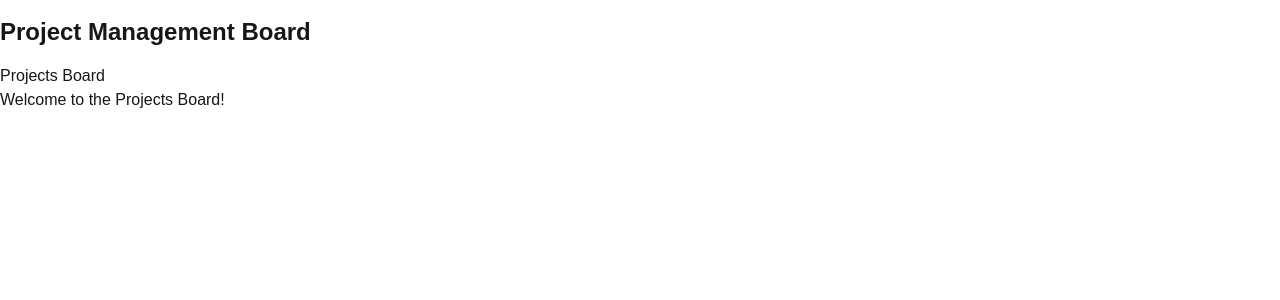
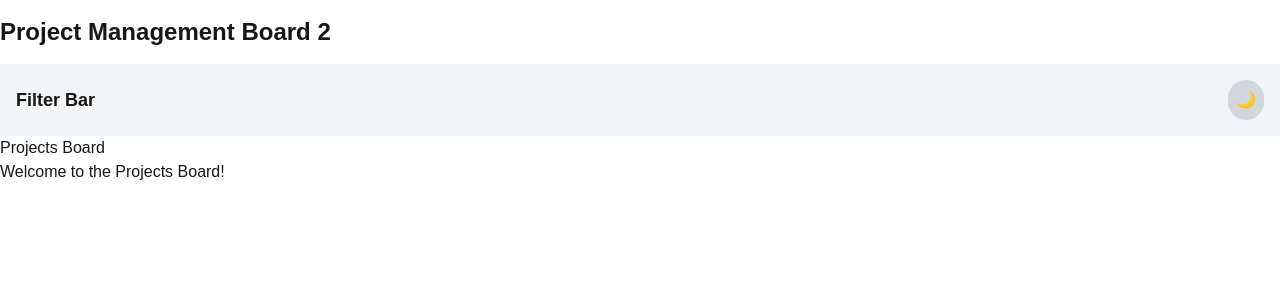
Before and after one commit to jaganraajan/projects-board, a Next.js app: page / in a window 1280 px wide. Shown: the top 300 px of the page. Built offline with nearby package versions, Linux system fonts and the light colour scheme.

Commit message:
add createContext in ProjectsBoardProvider

```diff
--- a/src/app/page.tsx
+++ b/src/app/page.tsx
@@ -1,12 +1,15 @@
 import ProjectsBoard from "@/components/board/projects-board";
+import { ProjectsBoardProvider } from "@/context/projects-board-context";
 import Image from "next/image";
 
 export default function Home() {
   return (
     <main className="min-h-screen bg-background">
       <div className="container mx-auto py-4">
-        <h1 className="text-2xl font-bold mb-4">Project Management Board</h1>
-        <ProjectsBoard />
+        <h1 className="text-2xl font-bold mb-4">Project Management Board 2</h1>
+        <ProjectsBoardProvider>
+          <ProjectsBoard />
+        </ProjectsBoardProvider>
       </div>
     </main>
   );
--- /dev/null
+++ b/src/components/board/filter-bar.tsx
@@ -0,0 +1,35 @@
+'use client';
+
+import { useContext } from "react";
+import ProjectsBoardContext from "@/context/projects-board-context";
+
+export function FilterBar() {
+  const context = useContext(ProjectsBoardContext);
+
+  if (!context) {
+    throw new Error("FilterBar must be used within a ProjectsBoardContextProvider");
+  }
+
+  const { isDarkMode, toggleDarkMode } = context;
+
+  return (
+    <div className="flex items-center justify-between p-4 bg-gray-100 dark:bg-gray-800">
+      <span className="text-lg font-bold">Filter Bar</span>
+      <button
+        onClick={toggleDarkMode}
+        className="p-2 rounded-full bg-gray-300 dark:bg-gray-600 hover:bg-gray-400 dark:hover:bg-gray-700"
+        aria-label="Toggle Dark Mode"
+      >
+        {isDarkMode ? (
+          <span role="img" aria-label="Sun Icon">
+            ☀️
+          </span>
+        ) : (
+          <span role="img" aria-label="Moon Icon">
+            🌙
+          </span>
+        )}
+      </button>
+    </div>
+  );
+}
--- a/src/components/board/projects-board.tsx
+++ b/src/components/board/projects-board.tsx
@@ -1,8 +1,10 @@
 import React from 'react';
+import { FilterBar } from './filter-bar';
 
 const ProjectsBoard: React.FC = () => {
     return (
         <div>
+            <FilterBar />
             <h1>Projects Board</h1>
             <p>Welcome to the Projects Board!</p>
         </div>
--- /dev/null
+++ b/src/context/projects-board-context.tsx
@@ -0,0 +1,40 @@
+'use client';
+
+import { createContext, useState, useEffect, ReactNode } from "react";
+
+type ProjectsBoardContextType = {
+  isDarkMode: boolean;
+  toggleDarkMode: () => void;
+};
+
+const ProjectsBoardContext = createContext<ProjectsBoardContextType | undefined>(undefined);
+
+export function ProjectsBoardProvider({ children }: { children: ReactNode }) {
+  const [isDarkMode, setIsDarkMode] = useState(false);
+
+  useEffect(() => {
+    if (isDarkMode) {
+      document.documentElement.classList.add("dark");
+    } else {
+      document.documentElement.classList.remove("dark");
+    }
+  }, [isDarkMode]);
+
+  const toggleDarkMode = () => {
+    console.log('toggle dark mode', isDarkMode);
+    setIsDarkMode((prev) => !prev);
+  };
+
+  return (
+    <ProjectsBoardContext.Provider
+      value={{
+        isDarkMode,
+        toggleDarkMode,
+      }}
+    >
+      {children}
+    </ProjectsBoardContext.Provider>
+  );
+}
+
+export default ProjectsBoardContext;
--- /dev/null
+++ b/src/lib/actions/project-actions.tsx
@@ -0,0 +1,9 @@
+export async function getAllTags() {
+    return [
+        { id: 1, name: "Bug", color: "#EF4444" },
+        { id: 2, name: "Feature", color: "#3B82F6" },
+        { id: 3, name: "Enhancement", color: "#10B981" },
+        { id: 4, name: "Documentation", color: "#F59E0B" },
+        { id: 5, name: "High Priority", color: "#7C3AED" },
+      ]
+}
```
